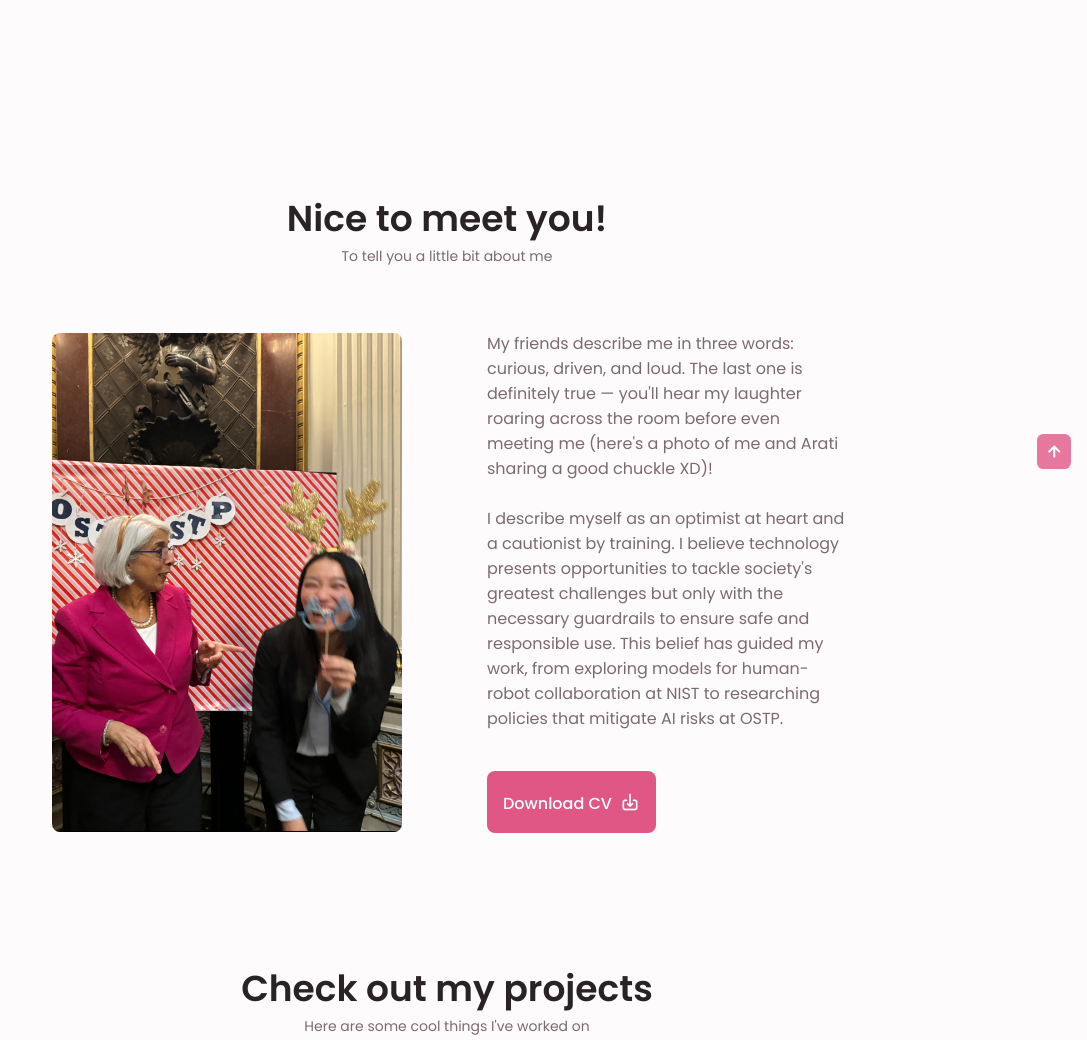
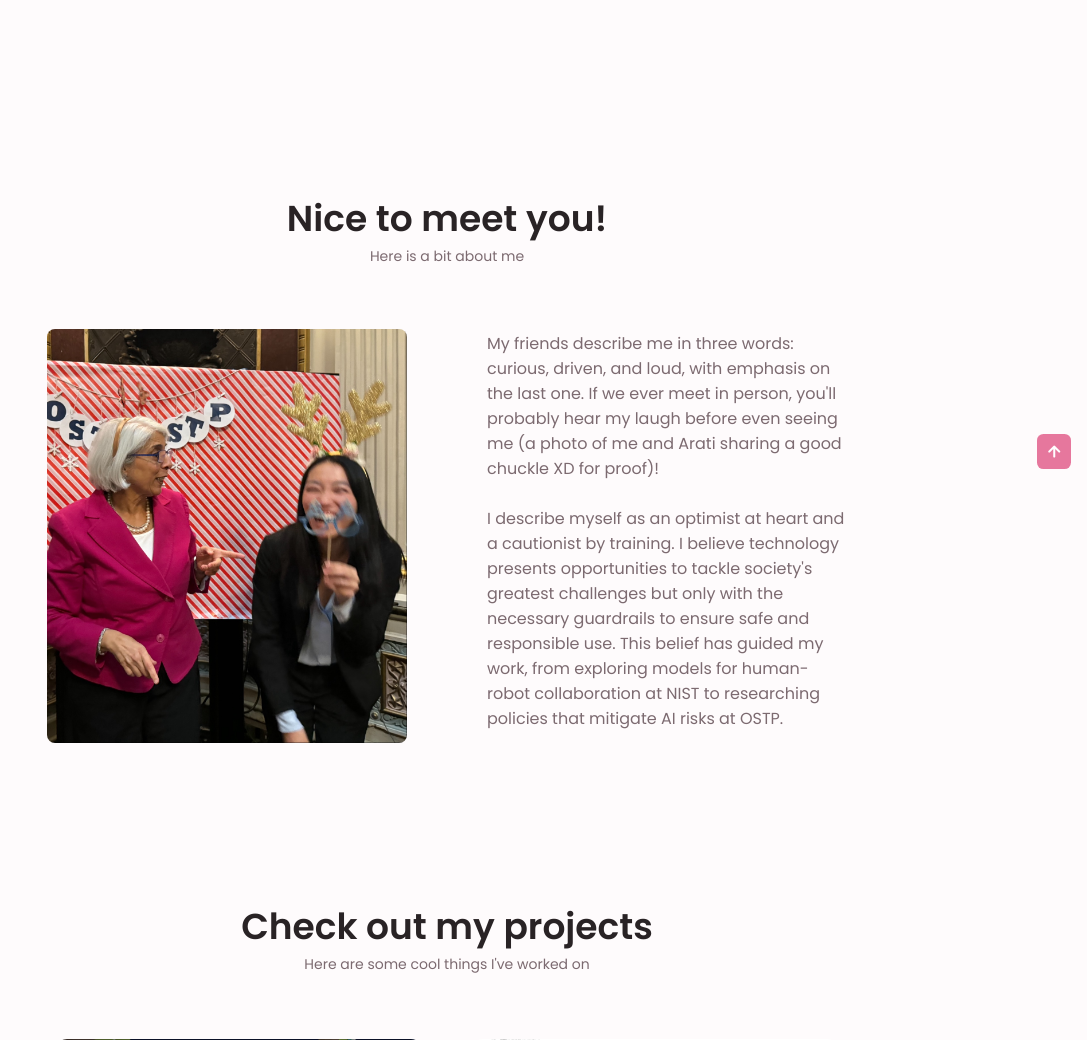
Before and after one commit to jennjwang/jennjwang.github.io, a PHP site: page / in a window 1280 px wide. Shown: the part 491-1531 px from the top of the page, without its empty margins (193-1280 px from the left). Run offline with PHP 8.4, Linux system fonts and the light colour scheme; some libraries are stand-ins or nearby versions.

Commit message:
small updates

```diff
--- a/assets/css/styles.css
+++ b/assets/css/styles.css
@@ -959,7 +959,8 @@ img {
   }
 
   .about_img {
-    width: 350px;
+    width: 370px;
+    margin-top: -30px;
   }
 
   .about_description {
--- a/index.html
+++ b/index.html
@@ -60,7 +60,7 @@
                         </a>
                     </li> -->
                     <li class="nav_item">
-                        <a href="#contact" class="nav_link">
+                        <a href="https://www.linkedin.com/in/jennifer-wang-b156b81b1/" class="nav_link">
                             <i class="uil uil-message nav_icon"></i>Contact
                         </a>
                     </li>
@@ -135,20 +135,20 @@
             <!--==================== ABOUT ====================-->
             <section class="about section" id="about">
                 <h2 class="about_title section_title">Nice to meet you!</h2>
-                <span class="about_subtitle section_subtitle">To tell you a little bit about me</span>
+                <span class="about_subtitle section_subtitle">Here is a bit about me</span>
                 <div class="about_container container grid">
                     <img src="assets/img/about.jpg" alt="" class="about_img">
                     <div class="about_data">
                         <p class="about_description">
-                            My friends describe me in three words: curious, driven, and loud. The last one is definitely true — you'll hear my laughter roaring across the room before even meeting me (here's a photo of me and Arati sharing a good chuckle XD)!
+                            My friends describe me in three words: curious, driven, and loud, with emphasis on the last one. If we ever meet in person, you'll probably hear my laugh before even seeing me (a photo of me and Arati sharing a good chuckle XD for proof)!
                             <br></br>
                             I describe myself as an optimist at heart and a cautionist by training. I believe technology presents opportunities to tackle society's greatest challenges but only with the necessary guardrails to ensure safe and responsible use. This belief has guided my work, from exploring models for human-robot collaboration at NIST to researching policies that mitigate AI risks at OSTP.
                         </p>
-                        <div class="about_button">
+                        <!-- <div class="about_button">
                             <a download="" href="assets/pdf/jennifer_wang.pdf" class="button button--flex">
                                 Download CV<i class="uil uil-download-alt button_icon"></i>
                             </a>
-                        </div>
+                        </div> -->
                     </div>
                 </div>
             </section>
```
Also changed, not shown: assets/img/about.jpg.
